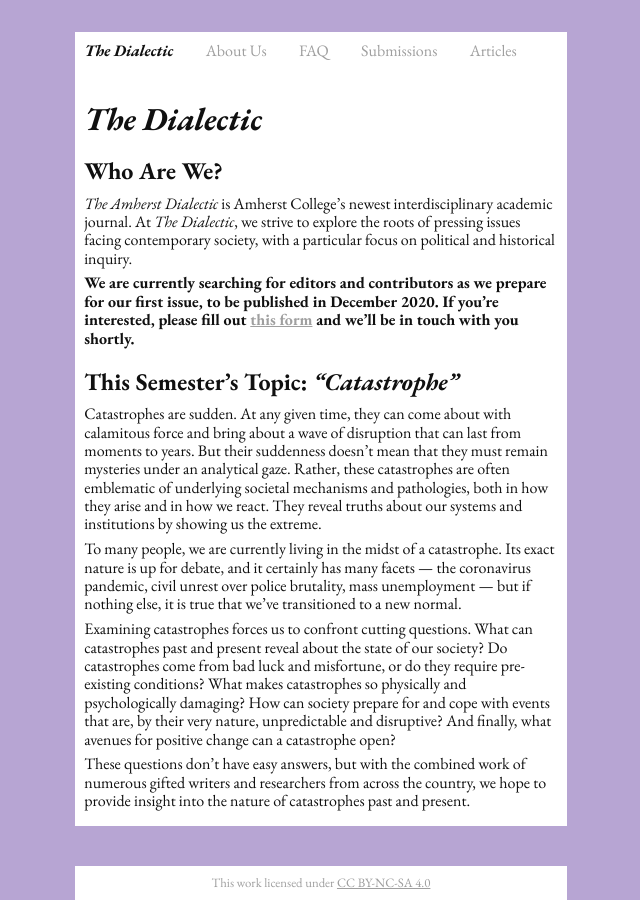
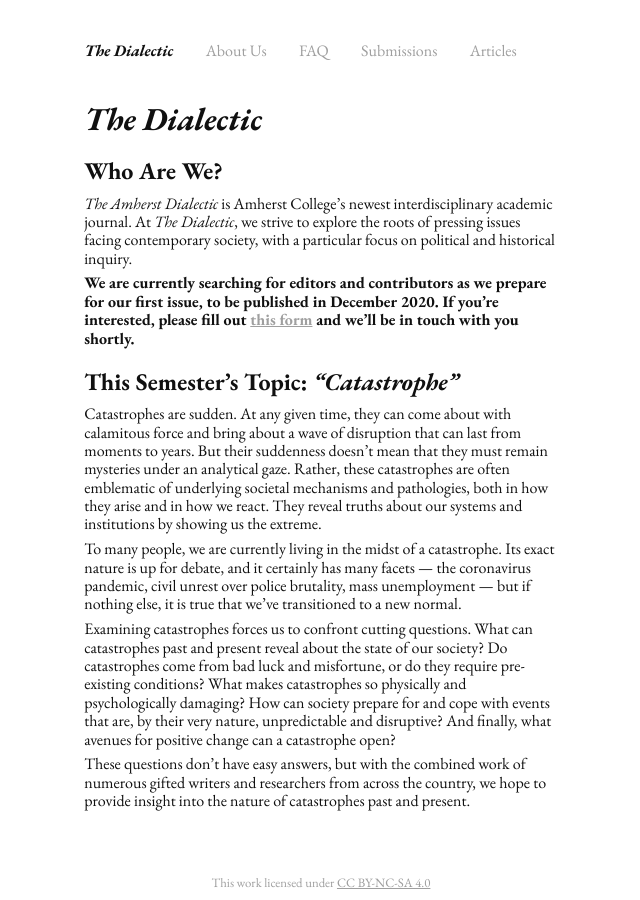
Before and after one commit to the-dialectic/amherstdialectic.com, a Jekyll site: the page built from index.md, in a window 1280 px wide. Shown: the whole page, without its empty margins (319-959 px from the left). Built offline with Jekyll 4.4.1, drawn with Linux system fonts in a browser that asks for light colours.

Commit message:
reverting

```diff
--- a/_sass/_glimmer.scss
+++ b/_sass/_glimmer.scss
@@ -4,9 +4,6 @@
   --container-width: 32rem;
 }
 
-body {
-	background-color: #b7a5d3;
-}
 
 // columns
 
@@ -42,7 +39,7 @@ body {
 .nine    { width: calc(100%*9/12);  }
 .ten     { width: calc(100%*10/12); }
 .eleven  { width: calc(100%*11/12); }
-.twelve  { width: calc(100%*12/12); background-color: white; }
+.twelve  { width: calc(100%*12/12); }
 
 // images
 
```
